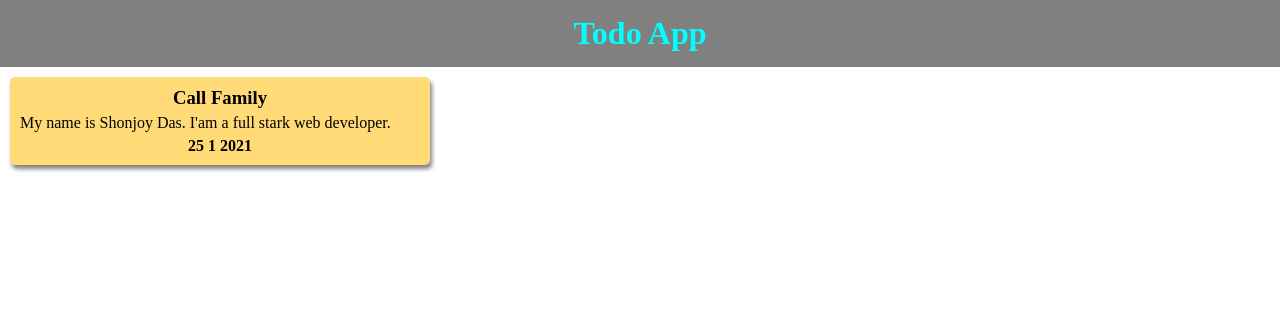
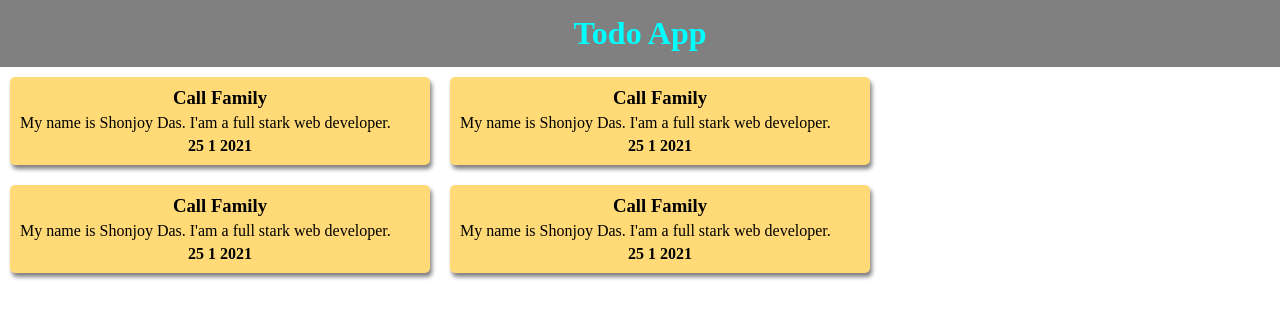
Before and after one commit to rsshonjoy/react-core-concept, a React (Create React App) app: page / in a window 1280 px wide. Shown: the top 318 px of the page. Built offline with nearby package versions, Linux system fonts and the light colour scheme.

Commit message:
card component

```diff
--- a/src/index.js
+++ b/src/index.js
@@ -9,14 +9,23 @@ const dateName = date.getDate();
 const monthName = date.getMonth();
 const currentYear = date.getFullYear();
 
-ReactDOM.render(
-    <div>
-        <h1 className="headingStyle">Todo App</h1>
+function Card() {
+    return (
         <div className="card">
             <h3 className="cardTitle">{todoTitle}</h3>
             <p className="cardDesc">{todoDesc}</p>
             <p className="cardFooter">{`${dateName} ${monthName} ${currentYear}`}</p>
         </div>
+    );
+}
+
+ReactDOM.render(
+    <div>
+        <h1 className="headingStyle">Todo App</h1>
+        <Card />
+        <Card />
+        <Card />
+        <Card />
     </div>,
     document.getElementById('root')
 );
```
